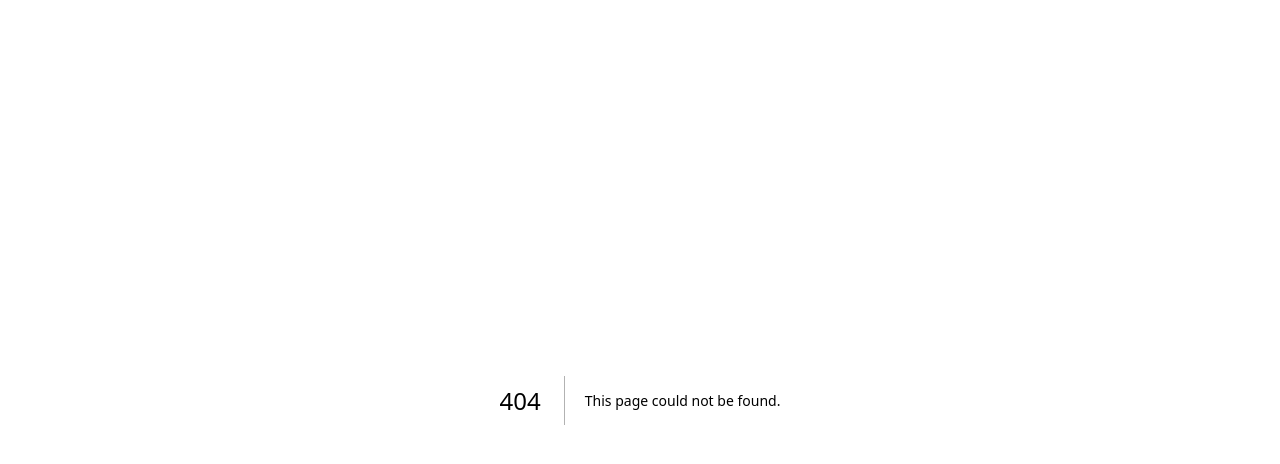
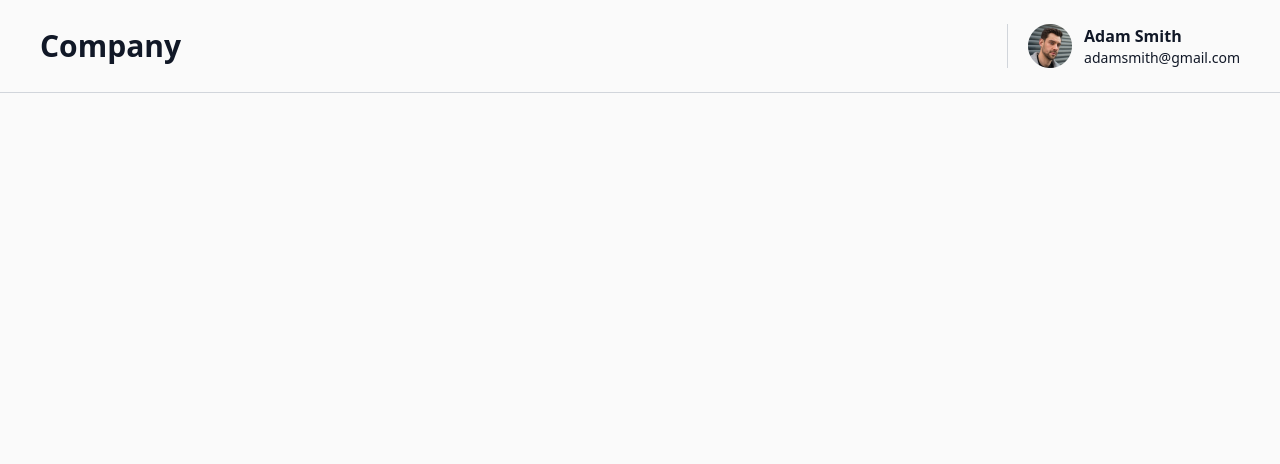
Before and after one commit to PushEaxVK/nextjs-crm, a Next.js app: page /companies/1 in a window 1280 px wide. Before the commit this address had no page. Shown: the top 464 px of the page. Built offline with nearby package versions, Linux system fonts and the light colour scheme.

Commit message:
add page for single company

```diff
--- /dev/null
+++ b/src/app/companies/[id]/page.tsx
@@ -0,0 +1,12 @@
+import React from 'react';
+import Header from '@/app/components/header';
+
+export interface PageProps {}
+
+export default function Page({}: PageProps) {
+  return (
+    <>
+      <Header>Company</Header>
+    </>
+  );
+}
```
